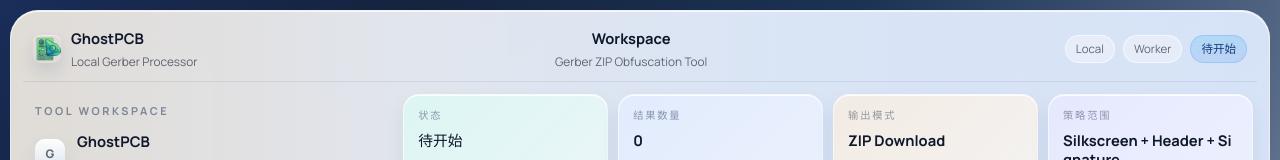
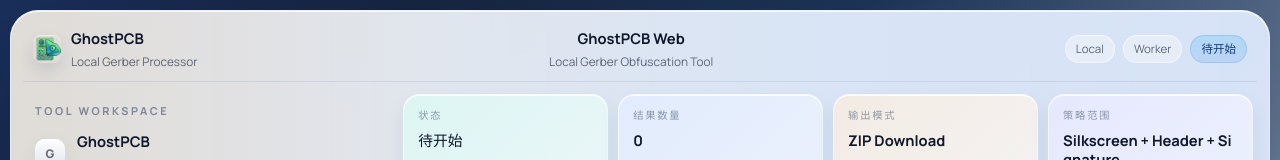
Before and after one commit to Nitmi/GhostPCB-Web, a React (Vite) app: page / in a window 1280 px wide. Shown: the top 160 px of the page. Built offline with nearby package versions, Linux system fonts and the light colour scheme.

Commit message:
优化页面

```diff
--- a/src/app/App.tsx
+++ b/src/app/App.tsx
@@ -151,8 +151,8 @@
           </div>
 
           <div className="window-title">
-            <strong>Workspace</strong>
-            <span>Gerber ZIP Obfuscation Tool</span>
+            <strong>GhostPCB Web</strong>
+            <span>Local Gerber Obfuscation Tool</span>
           </div>
 
           <div className="window-toolbar">
```
